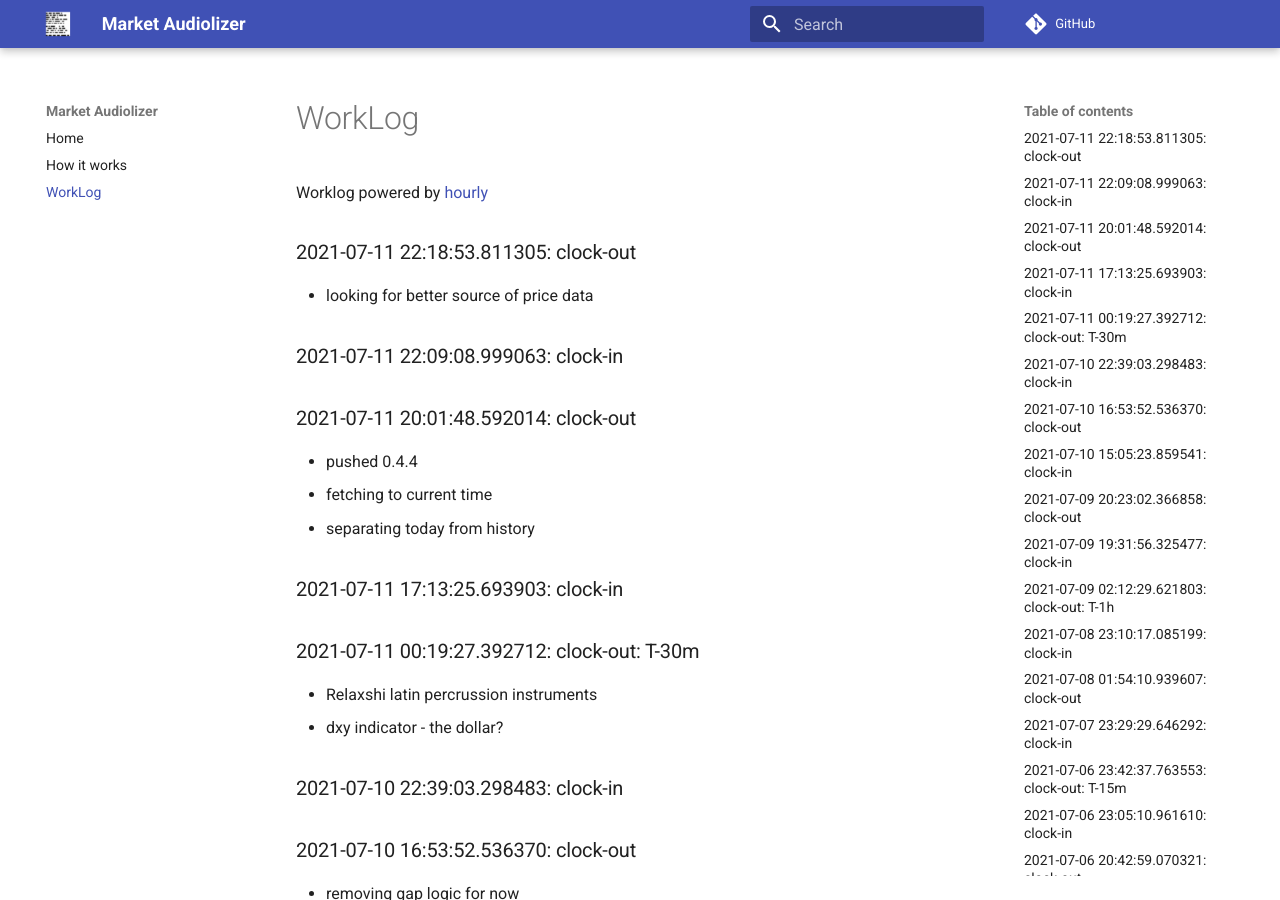
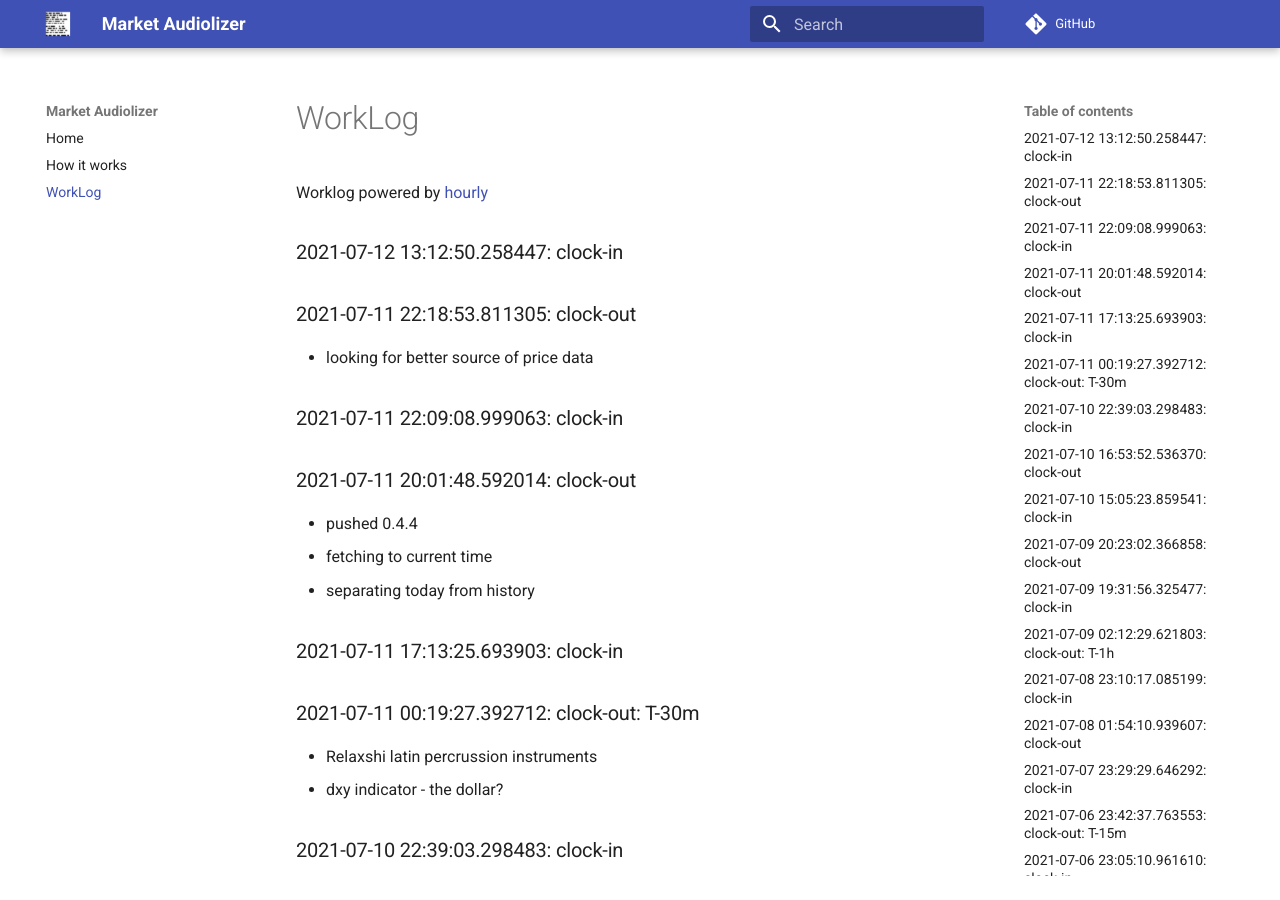
Before and after one commit to asherp/audiolizer, an MkDocs documentation site: the page built from docs/WorkLog.md, in a window 1280 px wide and 900 px high. Built offline with MkDocs 1.6.1 and Material for MkDocs 9.7.7, drawn with Linux system fonts in a browser that asks for light colours; comment, search, counter and statistics services are not loaded.

Commit message:
clock-in

```diff
--- a/WorkLog.md
+++ b/WorkLog.md
@@ -1,3 +1,6 @@
+
+### 2021-07-12 13:12:50.258447: clock-in
+
 ### 2021-07-11 22:18:53.811305: clock-out
 
 * looking for better source of price data
```
